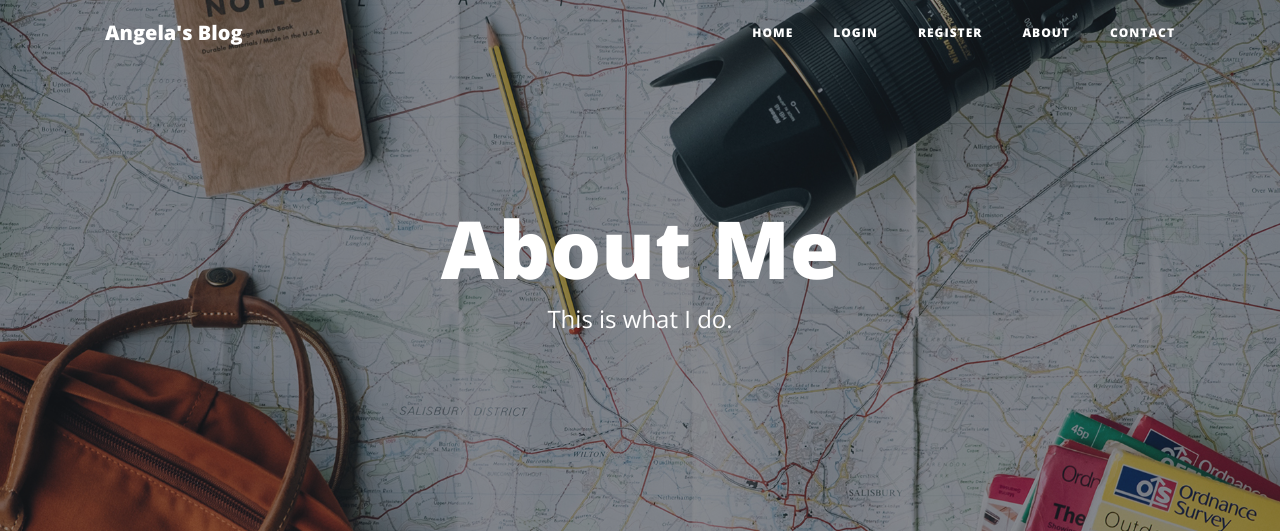
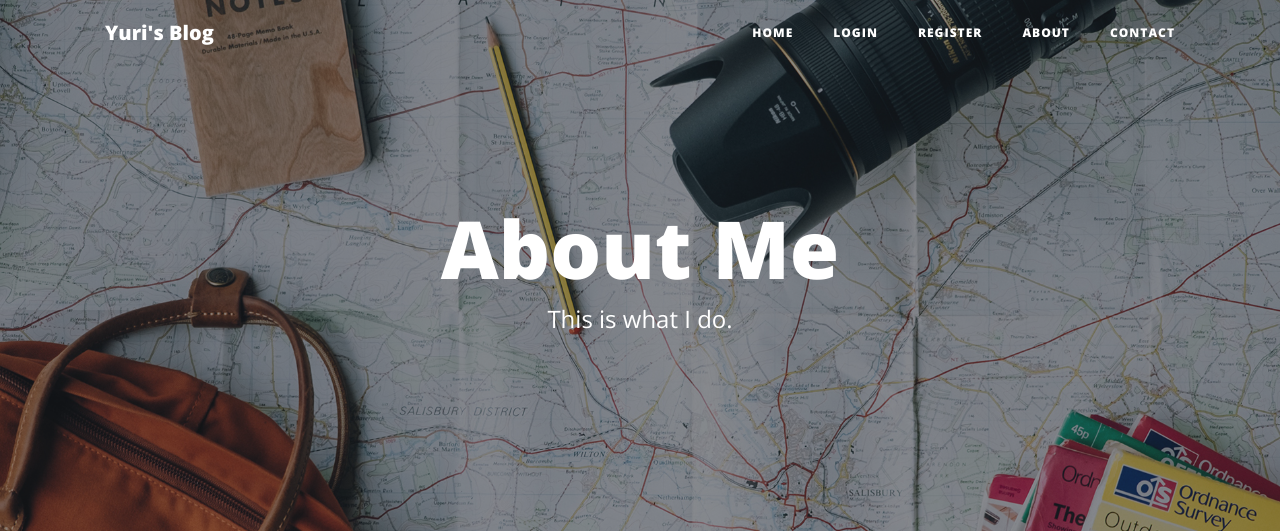
Before and after one commit to yoshinamiyuri/blog-with-users-start, a Flask app: page /about in a window 1280 px wide. Shown: the top 531 px of the page. Run offline with Flask 2, Linux system fonts and the light colour scheme; some libraries are stand-ins or nearby versions.

Commit message:
Yuriに変更

```diff
--- a/templates/header.html
+++ b/templates/header.html
@@ -28,7 +28,7 @@
   <!-- Navigation -->
   <nav class="navbar navbar-expand-lg navbar-light fixed-top" id="mainNav">
     <div class="container">
-      <a class="navbar-brand" href="{{url_for('get_all_posts')}}">Angela's Blog</a>
+      <a class="navbar-brand" href="{{url_for('get_all_posts')}}">Yuri's Blog</a>
       <button class="navbar-toggler navbar-toggler-right" type="button" data-toggle="collapse" data-target="#navbarResponsive" aria-controls="navbarResponsive" aria-expanded="false" aria-label="Toggle navigation">
         Menu
         <i class="fas fa-bars"></i>
--- a/templates/register.html
+++ b/templates/register.html
@@ -19,6 +19,7 @@
     </div>
   </header>
 
+
   <div class="container">
     <div class="row">
       <div class="col-lg-8 col-md-10 mx-auto">
```
